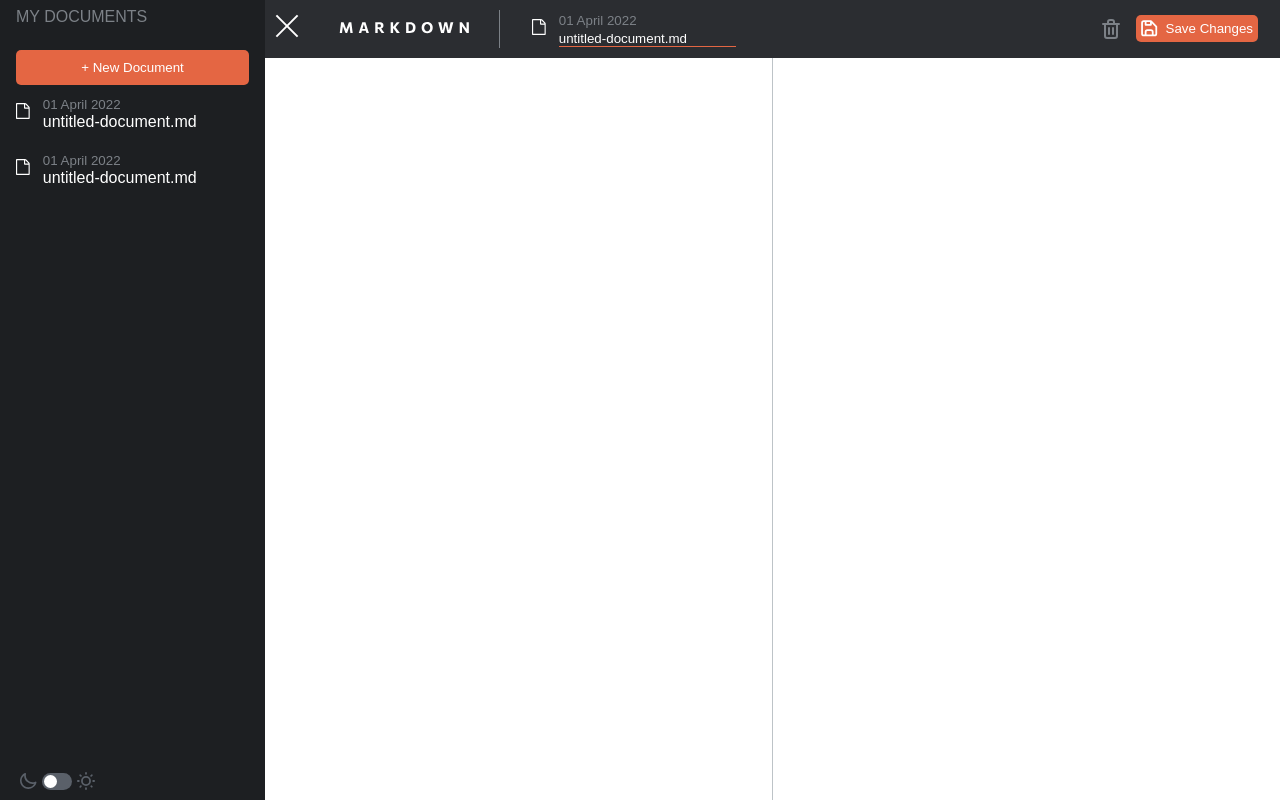
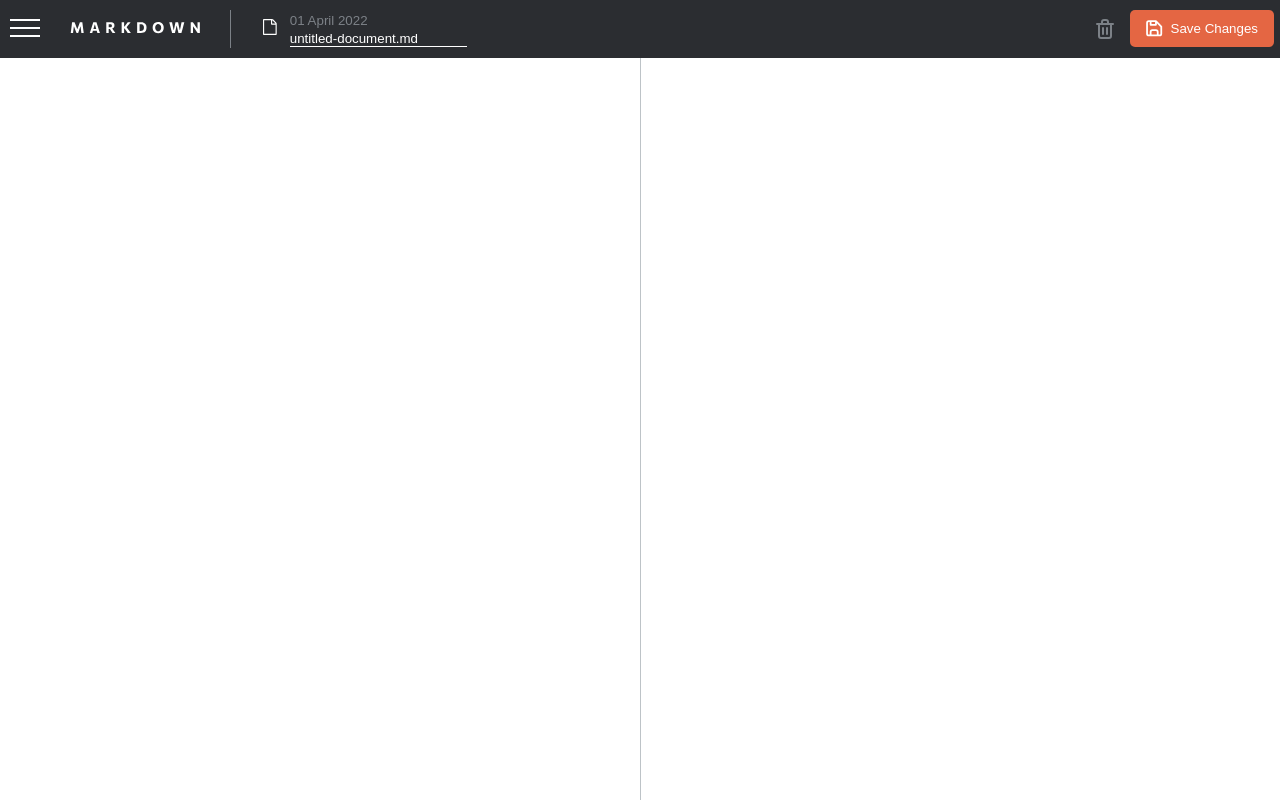
Before and after one commit to AkideweKuseh/markdown-editor, a Vue app: page / in a window 1280 px wide. Built offline with nearby package versions, Linux system fonts and the light colour scheme.

Commit message:
Corrected Slide effect of Sidebar and Main Content

```diff
--- a/src/App.vue
+++ b/src/App.vue
@@ -20,7 +20,7 @@ import Editor from '@/components/Editor.vue'
 
 
         Sidebar.classList.toggle('hidden');
-        mainContent.classList.toggle('full-width');
+        mainContent.classList.toggle('slide');
         header.classList.toggle('menu-active')
       }
     }
@@ -37,8 +37,8 @@ import Editor from '@/components/Editor.vue'
       transform: translateX(-100%);
   }
 
-    .full-width {
-      margin-left: 0;
+    .slide {
+      transform: translateX(250px);
   }
 
      .menu-btn {
--- a/src/components/Editor.vue
+++ b/src/components/Editor.vue
@@ -1,6 +1,6 @@
 <template>
     <div class="main-content" id="main-content">
-        <div class="header menu-active" id="header">
+        <div class="header" id="header">
             <div class="header-left">
                 <button class="menu-btn" @click="slideAction">
                     <img src="../assets/icon-menu.svg">
@@ -25,8 +25,9 @@
             </div>
         </div>
         <div class="markdown-editor">
-            <textarea class="markdown" id="markdown"></textarea>
-            <div class="preview" id="preview"></div>
+            <textarea class="markdown" id="markdown" v-model="markdown">
+            </textarea>
+            <div class="preview" id="preview">{{ markdown }}</div>
         </div>
     </div>
 </template>
@@ -34,6 +35,11 @@
 <script lang="ts">
     export default{
         name: 'Editor',
+        data(){
+            return{
+                markdown: '',
+            }
+        },
         methods: {
             slideAction(){
                 this.$emit('slideAction')
@@ -45,11 +51,12 @@
 <style>
     .main-content {
         flex: 1;
-        margin-left: 265px;
-        transition: margin-left 0.3s ease-in-out;
+        margin-left: 0px;
+        transition: 0.5s ease-in-out;
         display: flex;
         flex-direction: column;
         height: 100vh;
+        min-width: 100wv;
         padding: auto;
     }
 
@@ -58,13 +65,14 @@
         border: none;
         font-size: 24px;
         cursor: pointer;
-        margin-right: 10px;
         display: none;
+        position: relative;
+        left: 0;
     }
 
-    .close-btn:hover {
+    /* .close-btn:hover {
         background: var(--navIconBacroundColor);
-    }
+    } */
 
     /* .close-btn {
         display: block;
@@ -112,25 +120,28 @@
         border: none;
         outline: none;
         color: var(--primaryColor);
-        border-bottom: 1px solid var(--btnIdleColor);
+        border-bottom: 1px solid var(--primaryColor);
     }
 
     .header-right{
         display: flex;
         align-items: center;
-        margin-right: 2rem;
     }
 
     .header-right .btn-save{
-        padding: 5px;
+        padding: 10px 16px;
         display: flex;
         align-items: center;
-        margin-left: 1rem;
+        margin: 0 1rem;
         border-radius: 5px;
         background: var(--btnIdleColor);
         border: none;
         color: var(--primaryColor);
         cursor: pointer;
+    }
+
+    .header-right .btn-save:hover{
+        background: var(--btnHoverColor);
     }
 
     .header-right .save-icon{
--- a/src/components/Sidebar.vue
+++ b/src/components/Sidebar.vue
@@ -1,5 +1,5 @@
 <template>
-    <div class="sidebar" id="sidebar">
+    <div class="sidebar hidden" id="sidebar">
         <div class="sidebar-header">
             <span>MY DOCUMENTS</span>
         </div>
@@ -48,15 +48,15 @@
 
 <style>
     .sidebar {
-        width: 233px;
+        width: 250px;
         background: var(--sidebarColor);
         color: white;
         position: fixed;
         top: 0;
         bottom: 0;
         left: 0;
-        padding: 0 1rem;
-        transition: transform 0.3s ease-in-out;
+        padding: 1rem;
+        transition: transform 0.5s ease-in-out;
         transform: translateX(0);
         font-family: sans-serif;
     }
@@ -69,7 +69,7 @@
     .btn{
         padding: 10px;
         border-radius: 5px;
-        width: 100%;
+        width: 90%;
         margin-top: 1.5rem;
         background: var(--btnIdleColor);
         border: none;
```
